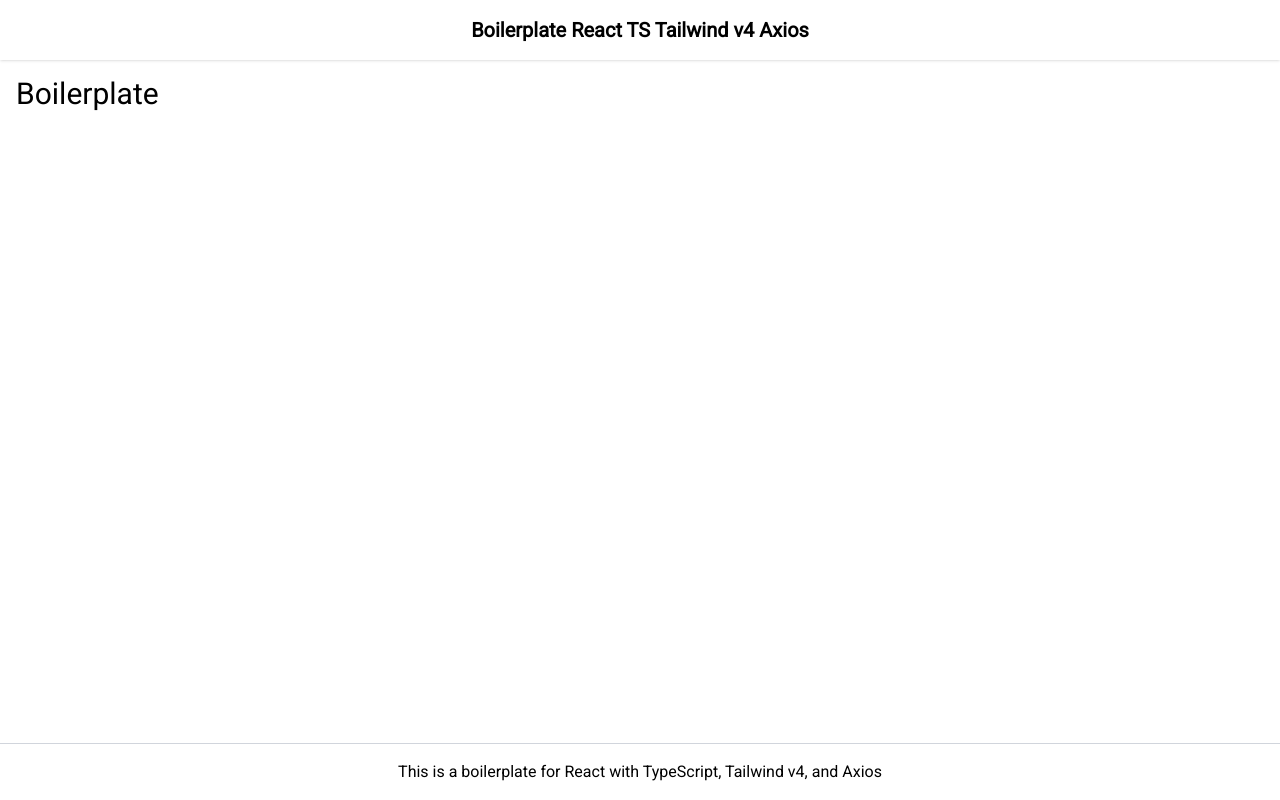
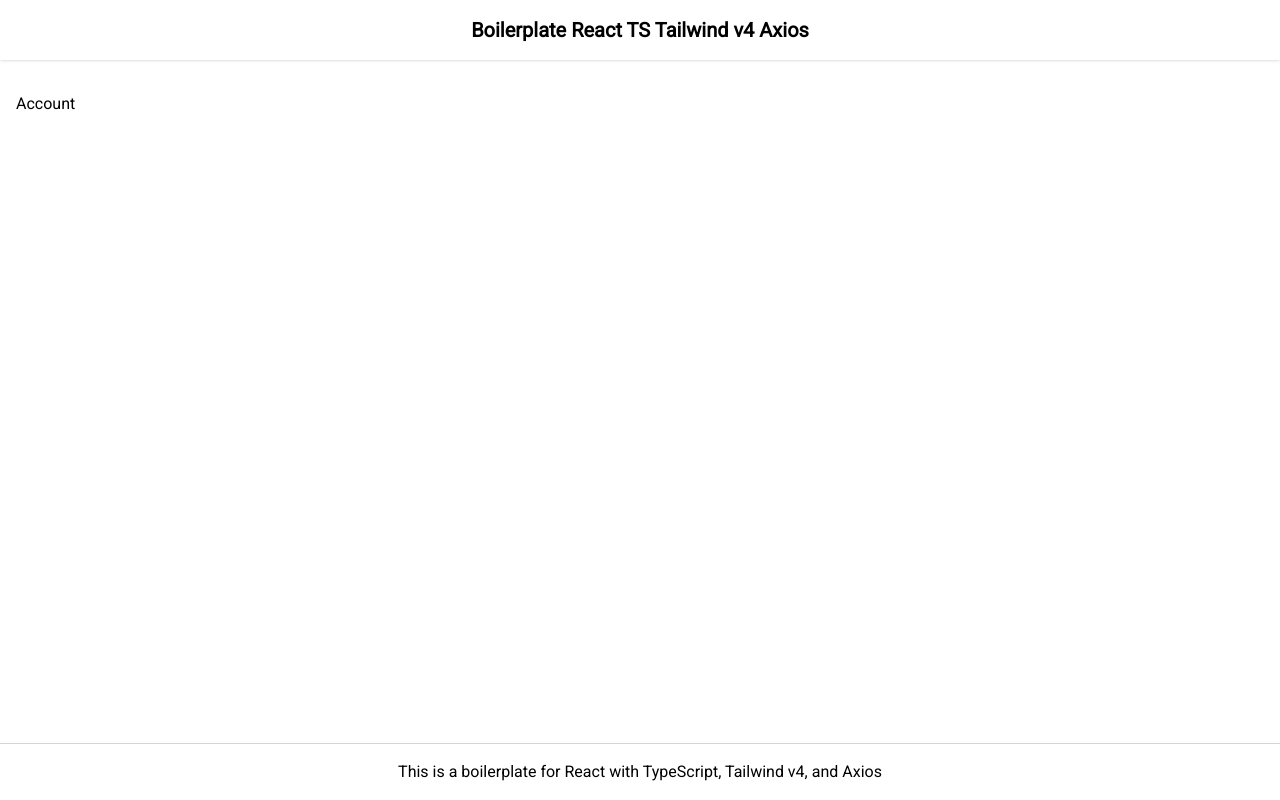
Before and after one commit to C4ndyFl4mes/dt210-react-frontend, a React (Vite) app: page / in a window 1280 px wide. Built offline with nearby package versions, Linux system fonts and the light colour scheme.

Commit message:
Added react routing for pages. Added four unfinished pages.

```diff
--- a/package.json
+++ b/package.json
@@ -14,6 +14,7 @@
     "axios": "^1.13.4",
     "react": "^19.2.0",
     "react-dom": "^19.2.0",
+    "react-router-dom": "^7.13.0",
     "tailwindcss": "^4.1.18"
   },
   "devDependencies": {
--- a/src/App.tsx
+++ /dev/null
@@ -1,17 +0,0 @@
-import type { ReactElement } from 'react';
-import './App.css'
-import Footer from './components/layout/Footer';
-import Header from './components/layout/Header';
-import Main from './components/layout/Main';
-
-function App(): ReactElement {
-  return (
-    <div className='flex flex-col min-h-screen'>
-      <Header />
-      <Main />
-      <Footer />
-    </div>
-  );
-}
-
-export default App;
--- /dev/null
+++ b/src/components/layout/Layout.tsx
@@ -0,0 +1,15 @@
+import { Outlet } from "react-router-dom";
+import Header from "./Header";
+import Footer from "./Footer";
+
+export default function Layout() {
+    return (
+        <div className="flex flex-col min-h-screen">
+            <Header />
+            <main className="flex-1 container mx-auto px-4 py-8">
+                <Outlet />
+            </main>
+            <Footer />
+        </div>
+    );
+}
--- a/src/main.tsx
+++ b/src/main.tsx
@@ -1,11 +1,11 @@
 import { StrictMode } from 'react';
 import { createRoot } from 'react-dom/client';
+import { RouterProvider } from 'react-router-dom';
 import './index.css';
-import App from './App.tsx';
-import './index.css';
+import router from './routing.tsx';
 
 createRoot(document.getElementById('root')!).render(
   <StrictMode>
-    <App />
+    <RouterProvider router={router} />
   </StrictMode>,
 );
--- /dev/null
+++ b/src/pages/AccountPage.tsx
@@ -0,0 +1,7 @@
+export default function Account() {
+    return (
+        <div>
+            <h1>Account</h1>
+        </div>
+    );
+}
--- /dev/null
+++ b/src/pages/PanelPage.tsx
@@ -0,0 +1,7 @@
+export default function Panel() {
+    return (
+        <div>
+            <h1>Panel</h1>
+        </div>
+    );
+}
--- /dev/null
+++ b/src/pages/PostsPage.tsx
@@ -0,0 +1,7 @@
+export default function Posts() {
+    return (
+        <div>
+            <h1>Posts</h1>
+        </div>
+    );
+}
--- /dev/null
+++ b/src/pages/SinglePostPage.tsx
@@ -0,0 +1,7 @@
+export default function SinglePost() {
+    return (
+        <div>
+            <h1>SinglePost</h1>
+        </div>
+    );
+}
--- /dev/null
+++ b/src/routing.tsx
@@ -0,0 +1,32 @@
+import { createBrowserRouter } from "react-router-dom";
+import Layout from "./components/layout/Layout";
+import AccountPage from "./pages/AccountPage";
+import PostsPage from "./pages/PostsPage";
+import SinglePostPage from "./pages/SinglePostPage";
+import PanelPage from "./pages/PanelPage";
+
+// Router.
+export default createBrowserRouter([
+    {
+        path: "/",
+        element: <Layout />,
+        children: [
+            {
+                path: "/",
+                element: <AccountPage />
+            },
+            {
+                path: "/posts",
+                element: <PostsPage />
+            },
+            {
+                path: "/posts/:id",
+                element: <SinglePostPage />
+            },
+            {
+                path: "/panel",
+                element: <PanelPage />
+            }
+        ]
+    }
+]);
```
Also changed, not shown: 1 other file (tests, documents, lock files or other folders).
